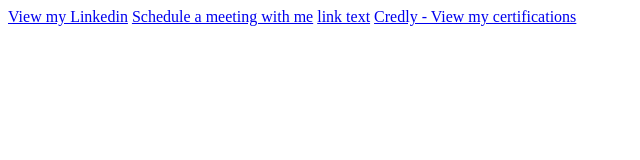
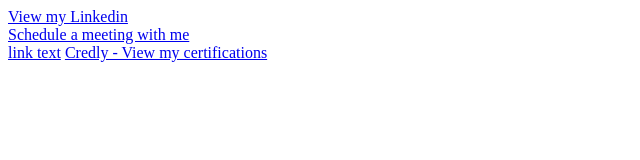
Before and after one commit to makeitbetter/mywebsite, a plain HTML site: page index.html in a window 1280 px wide. Shown: the whole page, without its empty margins (0-640 px from the left). Drawn offline with Linux system fonts and the light colour scheme.

Commit message:
Update index.html
line break

```diff
--- a/index.html
+++ b/index.html
@@ -9,9 +9,9 @@
 <script src=""></script>
 <body>
 
-<a href="https://www.linkedin.com/in/neilmsmalley/">View my Linkedin</a>
+<a href="https://www.linkedin.com/in/neilmsmalley/">View my Linkedin</a><br>
 
-<a href="https://cal.com/nsmalley">Schedule a meeting with me</a>
+<a href="https://cal.com/nsmalley">Schedule a meeting with me</a><br>
 
 <a href="url">link text</a>
 
```
